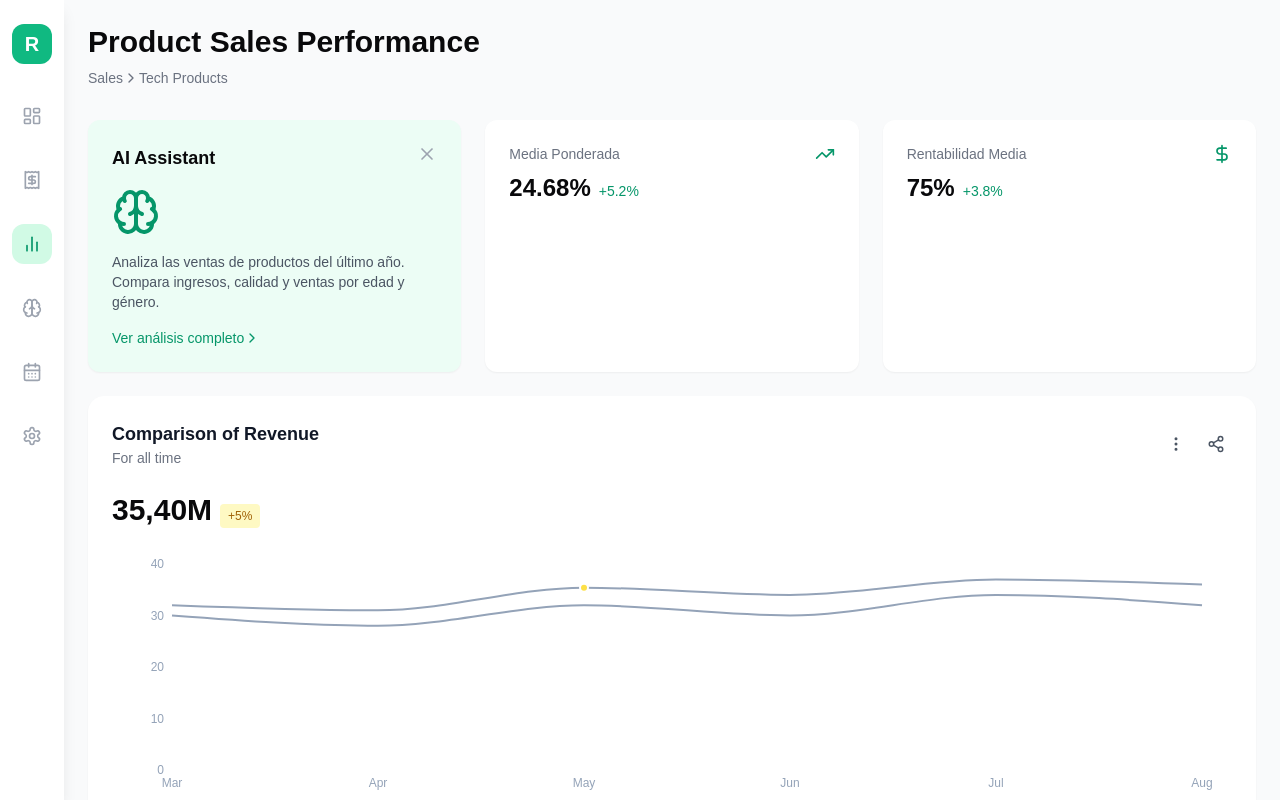
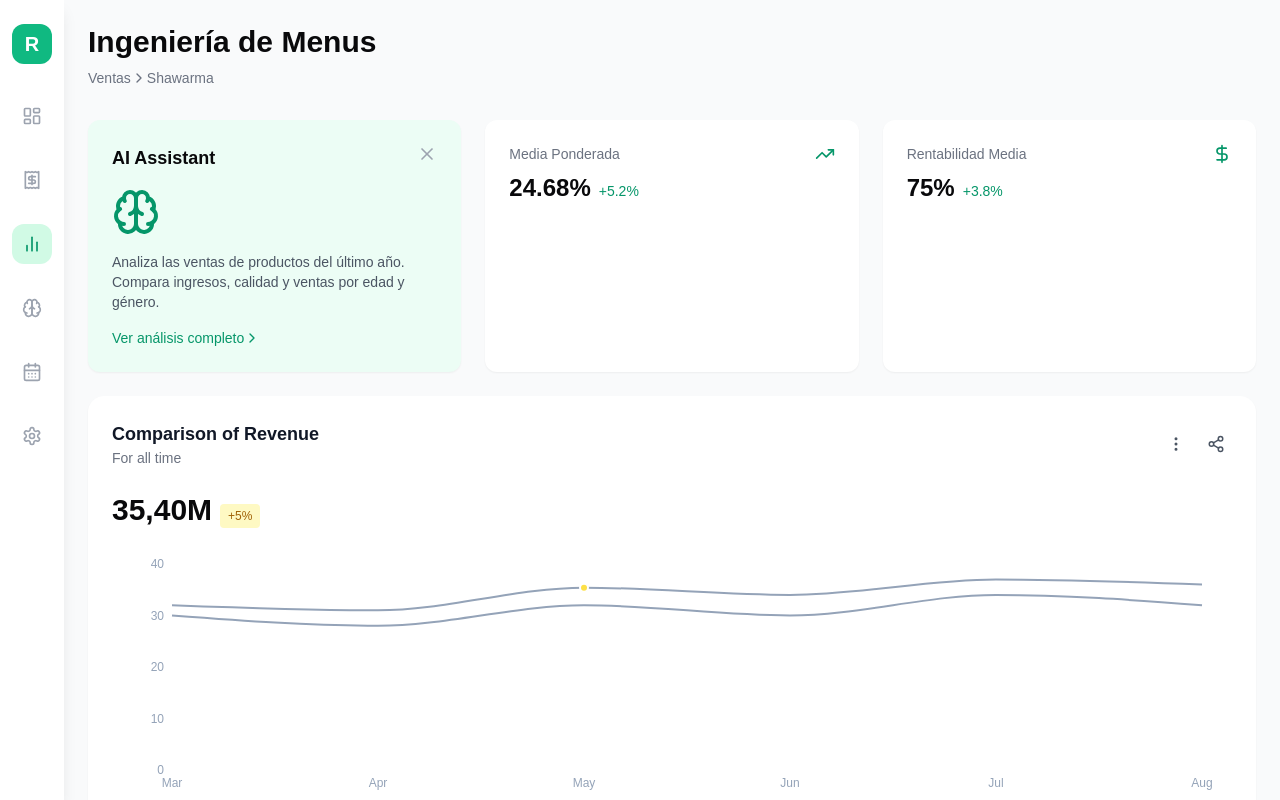
Before and after one commit to jorgebp226/frontend-app-restauracion, a React (Vite) app: page /analytics in a window 1280 px wide. Shown: the top 800 px of the page. Built offline with nearby package versions, Linux system fonts and the light colour scheme; a web font is replaced by a local one.

Commit message:
Cambios en el idioma

```diff
--- a/src/analytics/AnalyticsDashboard.tsx
+++ b/src/analytics/AnalyticsDashboard.tsx
@@ -182,11 +182,11 @@ export const AnalyticsDashboard: FC = () => {
   return (
     <div className="space-y-6">
       <div className="mb-8">
-        <h1 className="text-3xl font-bold mb-2">Product Sales Performance</h1>
+        <h1 className="text-3xl font-bold mb-2">Ingeniería de Menus</h1>
         <div className="flex items-center text-sm text-gray-500">
-          <span>Sales</span>
+          <span>Ventas</span>
           <ChevronRight size={16} />
-          <span>Tech Products</span>
+          <span>Shawarma</span>
         </div>
       </div>
 
```
